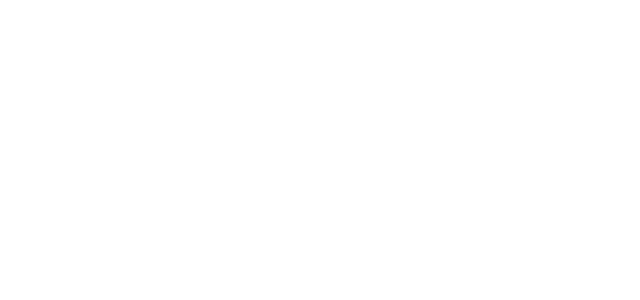
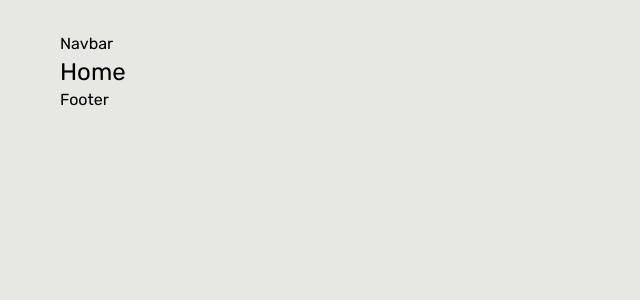
Before and after one commit to naimsheikh8020/Zavisoft, a React (Vite) app: page / in a window 1280 px wide. Shown: the top 300 px of the page, without its empty margins (0-640 px from the left). Built offline with nearby package versions, Linux system fonts and the light colour scheme.

Commit message:
implement layout structure with navbar and footer; update home page styling

```diff
--- a/src/App.tsx
+++ b/src/App.tsx
@@ -1,13 +1,14 @@
 
 import { BrowserRouter } from 'react-router'
 import './App.css'
+import Router from './Router/Router'
 
 function App() {
 
   return (
     <>
     <BrowserRouter>
-
+      <Router/>
     </BrowserRouter>
     </>
   )
--- /dev/null
+++ b/src/Components/Navbar.tsx
@@ -0,0 +1,9 @@
+import React from 'react'
+
+const Navbar = () => {
+  return (
+    <div>Navbar</div>
+  )
+}
+
+export default Navbar
--- a/src/Router/Layout.tsx
+++ b/src/Router/Layout.tsx
@@ -0,0 +1,15 @@
+import { Outlet } from "react-router";
+import Navbar from "../Components/Navbar";
+import Footer from "../Components/Footer";
+
+const Layout = () => {
+  return (
+     <div className="min-h-screen flex flex-col overflow-x-hidden bg-[#E7E7E3] px-15 py-8">
+      <Navbar />
+        <Outlet />
+      <Footer />
+    </div>
+  )
+}
+
+export default Layout
--- a/src/Router/Router.tsx
+++ b/src/Router/Router.tsx
@@ -1,10 +1,13 @@
 import { Route, Routes } from 'react-router'
 import Home from '../page/Home'
+import Layout from './Layout'
 
 const Router = () => {
   return (
     <Routes>
-        <Route path="/" element={<Home />} />
+        <Route element={<Layout />}>
+          <Route path="/" element={<Home />} />
+        </Route>
     </Routes>
   )
 }
--- a/src/page/Home.tsx
+++ b/src/page/Home.tsx
@@ -1,7 +1,9 @@
 
 const Home = () => {
   return (
-    <div>Home</div>
+    <div>
+        <h1 className="text-2xl text-black">Home</h1>
+    </div>
   )
 }
 
```
Also changed, not shown: src/Components/Header.tsx (deleted).
